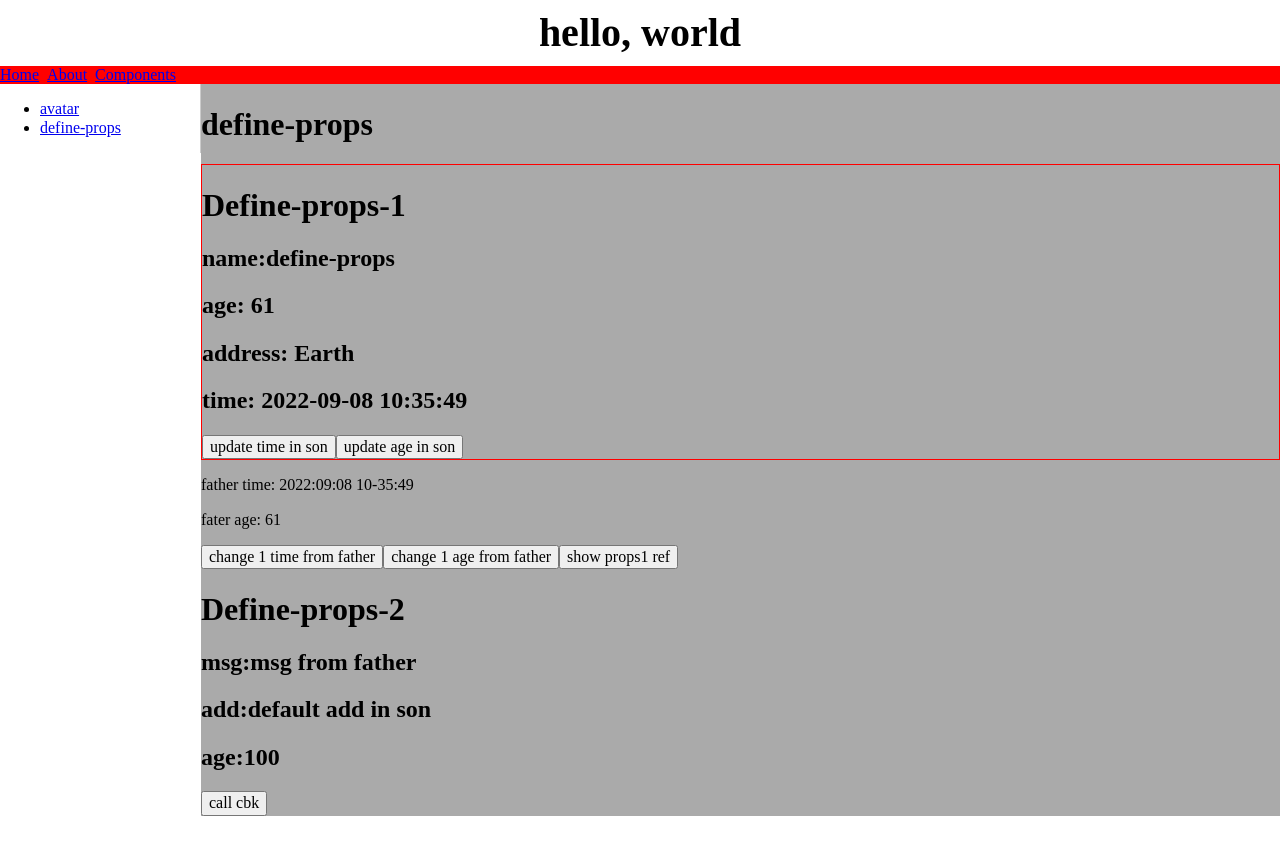
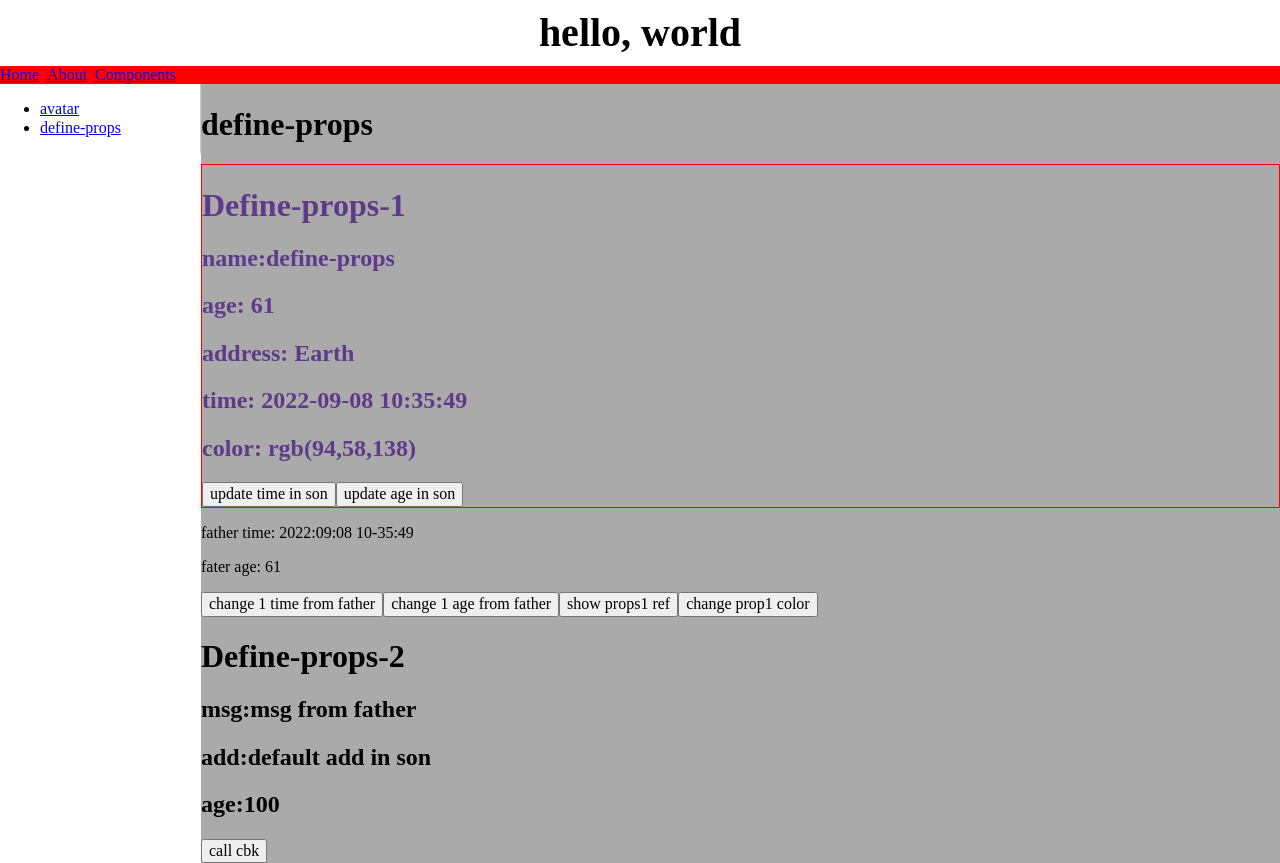
Before and after one commit to jiangxiaoxin/start_vue_3, a Vue app: page /component/define-props in a window 1280 px wide. Before the commit the page ends 816 px from the top, so only its background shows below. Built offline with nearby package versions, Linux system fonts and the light colour scheme.

Commit message:
feat:可以在style里针对变量动态构建最终的样式

```diff
--- a/src/components/DefineProps/DefineProps1.vue
+++ b/src/components/DefineProps/DefineProps1.vue
@@ -1,10 +1,11 @@
 <template>
-  <div style="border: 1px solid red">
+  <div style="border: 1px solid red;" class="color-text">
     <h1>Define-props-1</h1>
     <h2>name:{{ name }}</h2>
     <h2>age: {{ _age }}</h2>
     <h2>address: {{ address }}</h2>
     <h2>time: {{ timeStr }}</h2>
+    <h2>color: {{color}}</h2>
     <button @click="updateTime">update time in son</button>
     <button @click="updateAge">update age in son</button>
   </div>
@@ -36,6 +37,7 @@ const props = defineProps({
     default: "Earth",
   },
   time: Number,
+  color: Number
 });
 
 /**
@@ -84,3 +86,8 @@ defineExpose({
   }
 })
 </script>
+<style scoped>
+  .color-text {
+    color: v-bind(color);
+  }
+</style>
--- a/src/components/DefineProps/DefinePropsPage.vue
+++ b/src/components/DefineProps/DefinePropsPage.vue
@@ -1,31 +1,43 @@
 <template>
   <h1>define-props</h1>
-  <DefineProps1Vue :time="currTime" :age="age" ref="prop1"/>
-  <p ref="fTime">father time: {{currTimeStr}}</p>
-  <p>fater age: {{age}}</p>
+  <DefineProps1Vue :time="currTime" :age="age" ref="prop1" :color="color" />
+  <p ref="fTime">father time: {{ currTimeStr }}</p>
+  <p>fater age: {{ age }}</p>
   <button @click="change1Time">change 1 time from father</button>
   <button @click="change1Age">change 1 age from father</button>
   <button @click="showRef1">show props1 ref</button>
+  <button @click="changeColor">change prop1 color</button>
   <br />
-  <DefineProps2Vue msg="msg from father" :cbk="cbkFor2" :age="100"/>
+  <DefineProps2Vue msg="msg from father" :cbk="cbkFor2" :age="100" />
 </template>
 <script lang="ts" setup>
 import DefineProps1Vue from "./DefineProps1.vue";
 import DefineProps2Vue from "./DefineProps2.vue";
 import { ref, computed, nextTick, onMounted, type Ref } from "vue";
 import dayjs from "dayjs";
-import type { AgeType } from './interface'
+import type { AgeType } from "./interface";
 
+function randomColor() {
+  let r = Math.floor(Math.random() * 256);
+  let g = Math.floor(Math.random() * 256);
+  let b = Math.floor(Math.random() * 256);
+  let rgb = "rgb(" + r + "," + g + "," + b + ")";
+  return rgb;
+}
 
+const color = ref(randomColor());
+const changeColor = () => {
+  color.value = randomColor();
+};
 
 const currTime = ref(Date.now());
 const change1Time = () => {
   currTime.value = Date.now();
 };
-const age = ref(Math.ceil(Math.random() * 100))
+const age = ref(Math.ceil(Math.random() * 100));
 const change1Age = () => {
-  age.value = Math.ceil(Math.random() * 100)
-}
+  age.value = Math.ceil(Math.random() * 100);
+};
 const currTimeStr = computed(() => {
   return dayjs(currTime.value).format("YYYY:MM:DD hh-mm:ss");
 });
@@ -40,11 +52,9 @@ const showRef1 = () => {
   console.log("ref", prop1.value);
   prop1.value.updateBoth();
   console.log(prop1.value.ageFromSon, prop1.value._time);
-}
+};
 
 const cbkFor2 = (value: AgeType) => {
   console.log("callback for props 2 from father", value);
-
-}
-
+};
 </script>
```
